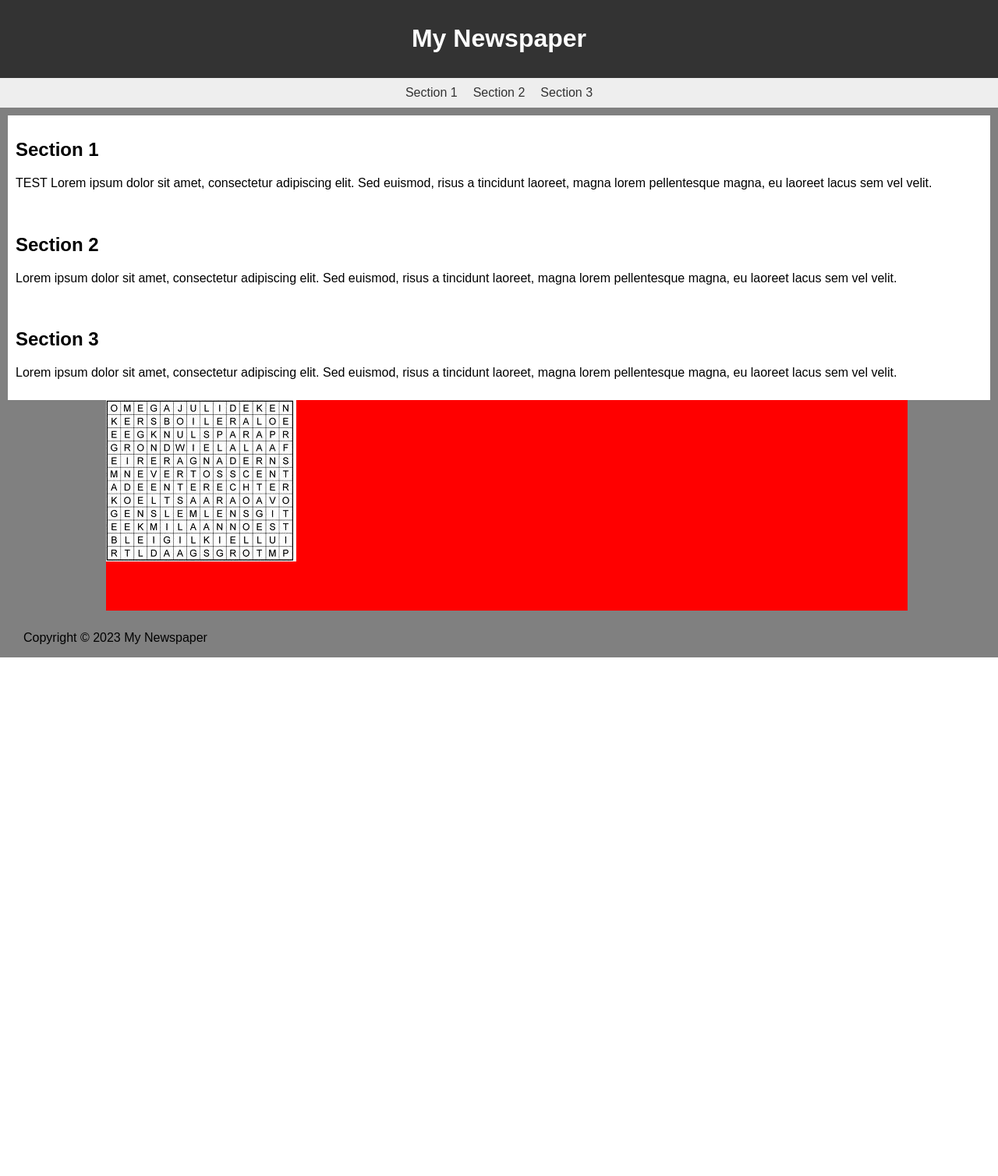
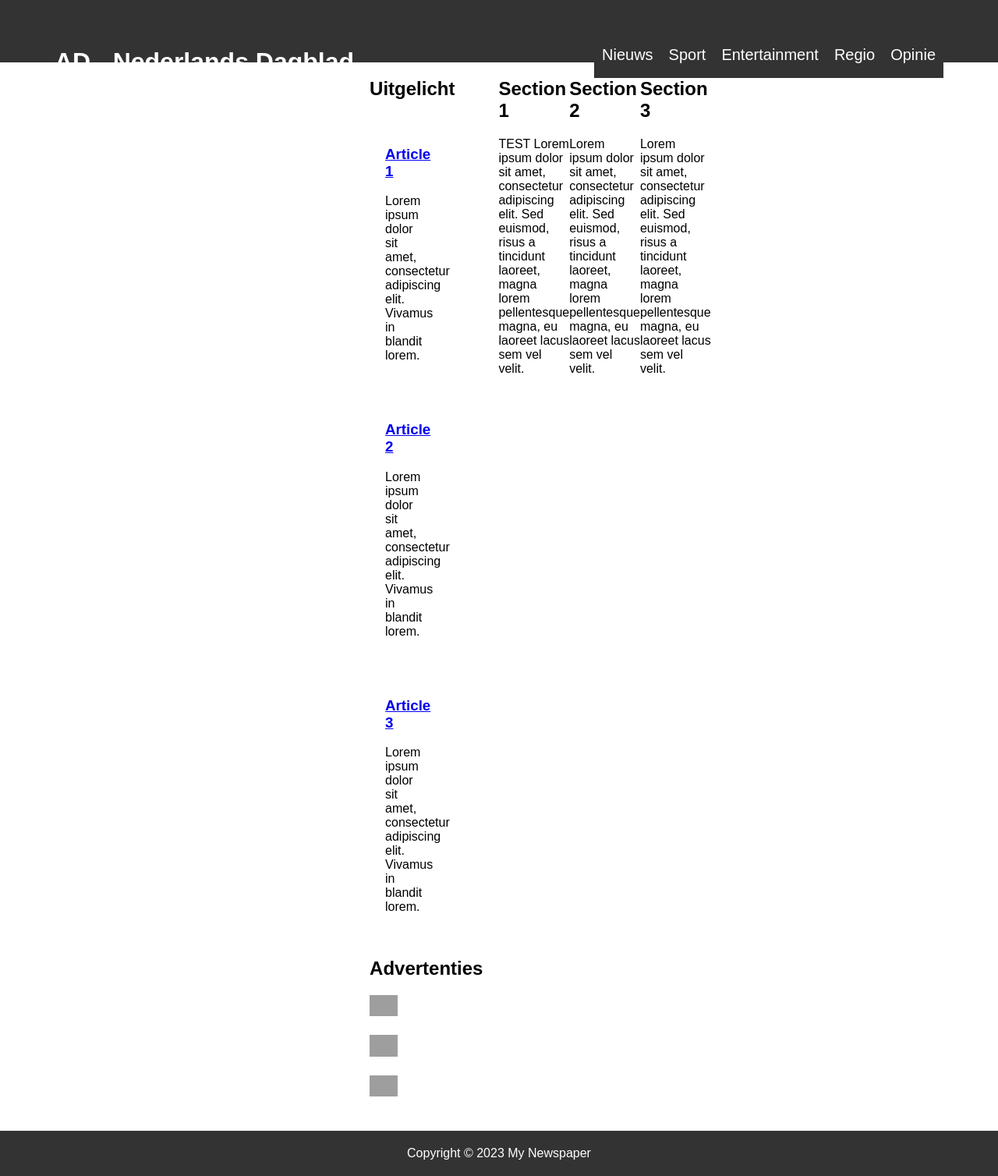
Before and after one commit to merijnkoppes/crimescene, a PHP site: page / in a window 1280 px wide. Shown: the whole page at 78% size. Before the commit the page ends 843 px from the top, so only its background shows below. Run offline with PHP 8.4, Linux system fonts and the light colour scheme; grey boxes are pictures that could not be loaded.

Commit message:
home pagina

```diff
--- a/css/main.css
+++ b/css/main.css
@@ -4,73 +4,104 @@ body {
     padding: 0;
 }
 
+.container {
+    max-width: 1140px;
+    margin: 0 auto;
+    padding: 20px;
+}
+
 header {
     background-color: #333;
     color: #fff;
-  padding: 10px;
-  text-align: center;
+    padding: 20px 0;
 }
 
-body {
-  background-color: grey;
-  /* background-image: url('../img/newspaperbackground.jpg'); */
+header .logo {
+    float: left;
 }
 
-nav {
-  background-color: #eee;
-  display: flex;
-  justify-content: space-around;
+header nav {
+    float: right;
 }
 
-nav ul {
-  list-style-type: none;
+header nav ul {
     margin: 0;
     padding: 0;
+    list-style: none;
+    position: relative;
+}
+
+header nav ul li {
+    display: inline-block;
+    background-color: #333;
+    color: #fff;
+    text-align: center;
+    float: left;
+}
+
+header nav a {
+    display: block;
+    padding: 0 10px;
+    color: #fff;
+    font-size: 20px;
+    line-height: 60px;
+    text-decoration: none;
+}
+
+header nav ul ul {
+    display: none;
+    position: absolute;
+    top: 60px;
+}
+
+header nav ul ul ul {
+    top: 0;
+    left: 100%;
+}
+
+header nav ul li:hover>ul {
+    display: inherit;
+}
+
+main {
     display: flex;
 }
 
-nav li {
-  flex-grow: 1;
-  text-align: center;
+main .featured {
+    width: 75%;
+    padding-right: 20px;
 }
 
-nav a {
-  color: #333;
-  display: block;
-  padding: 10px;
-  text-decoration: none;
+main .featured h2 {
+    margin-top: 0;
 }
 
-main {
-  padding: 10px;
-
+main .featured .featured-articles {
+    display: flex;
+    flex-wrap: wrap;
 }
 
-section {
-  background-color: #fff;
-  padding: 10px;
+main .featured .featured-articles article {
+    width: 33.33%;
+    padding: 20px;
+}
 
+main aside {
+    width: 25%;
+}
+
+main aside .ads img {
+    width: 100%;
+    margin-bottom: 20px;
 }
 
 footer {
-  padding-left: 30px;
+    background-color: #333;
+    color: #fff;
+    text-align: center;
+    padding: 20px 0;
 }
 
-#kruispuzzel {
-  background-color: red;
-  background-image: url('../img/kruispuzzel.png');
-  background-repeat: no-repeat;
-  /* background-size: 100%; */
-  width: 80%;
-  height: 250px;
-  margin-left: 10%;
-  margin-right: 10%;
+footer p {
+    margin: 0;
 }
-
-#h2text{
-  opacity: 0.0;
-}
-
-#ptext{
-  opacity: 0.0;
-}
--- a/index.php
+++ b/index.php
@@ -1,22 +1,55 @@
 <!DOCTYPE html>
 <html>
   <head>
+    <meta charset="UTF-8">
     <meta name="viewport" content="width=device-width, initial-scale=1.0">
+    <title>AD - Nederlands Dagblad</title>
     <link rel="stylesheet" type="text/css" href="css/main.css">
-  <title>My Newspaper</title>
   </head>
   <body>
     <header>
-    <h1>My Newspaper</h1>
-  </header>
+      <div class="container">
+        <h1 class="logo">AD - Nederlands Dagblad</h1>
         <nav>
           <ul>
-      <li><a href="#section1">Section 1</a></li>
-      <li><a href="#section2">Section 2</a></li>
-      <li><a href="#section3">Section 3</a></li>
+            <li><a href="#">Nieuws</a></li>
+            <li><a href="#">Sport</a></li>
+            <li><a href="#">Entertainment</a></li>
+            <li><a href="#">Regio</a></li>
+            <li><a href="#">Opinie</a></li>
           </ul>
         </nav>
+      </div>
+    </header>
     <main>
+      <div class="container">
+        <section class="featured">
+          <h2>Uitgelicht</h2>
+          <div class="featured-articles">
+            <article>
+              <h3><a href="#">Article 1</a></h3>
+              <p>Lorem ipsum dolor sit amet, consectetur adipiscing elit. Vivamus in blandit lorem.</p>
+            </article>
+            <article>
+              <h3><a href="#">Article 2</a></h3>
+              <p>Lorem ipsum dolor sit amet, consectetur adipiscing elit. Vivamus in blandit lorem.</p>
+            </article>
+            <article>
+              <h3><a href="#">Article 3</a></h3>
+              <p>Lorem ipsum dolor sit amet, consectetur adipiscing elit. Vivamus in blandit lorem.</p>
+            </article>
+          </div>
+        </section>
+        <aside>
+          <h2>Advertenties</h2>
+          <div class="ads">
+            <img src="ad1.jpg" alt="Advertentie 1">
+            <img src="ad2.jpg" alt="Advertentie 2">
+            <img src="ad3.jpg" alt="Advertentie 3">
+          </div>
+        </aside>
+      </div>
+
     <section id="section1">
       <h2>Section 1</h2>
       <p> TEST Lorem ipsum dolor sit amet, consectetur adipiscing elit. Sed euismod, risus a tincidunt laoreet, magna lorem pellentesque magna, eu laoreet lacus sem vel velit.</p>
```
Lines whose indentation alone changed are shown as unchanged.
